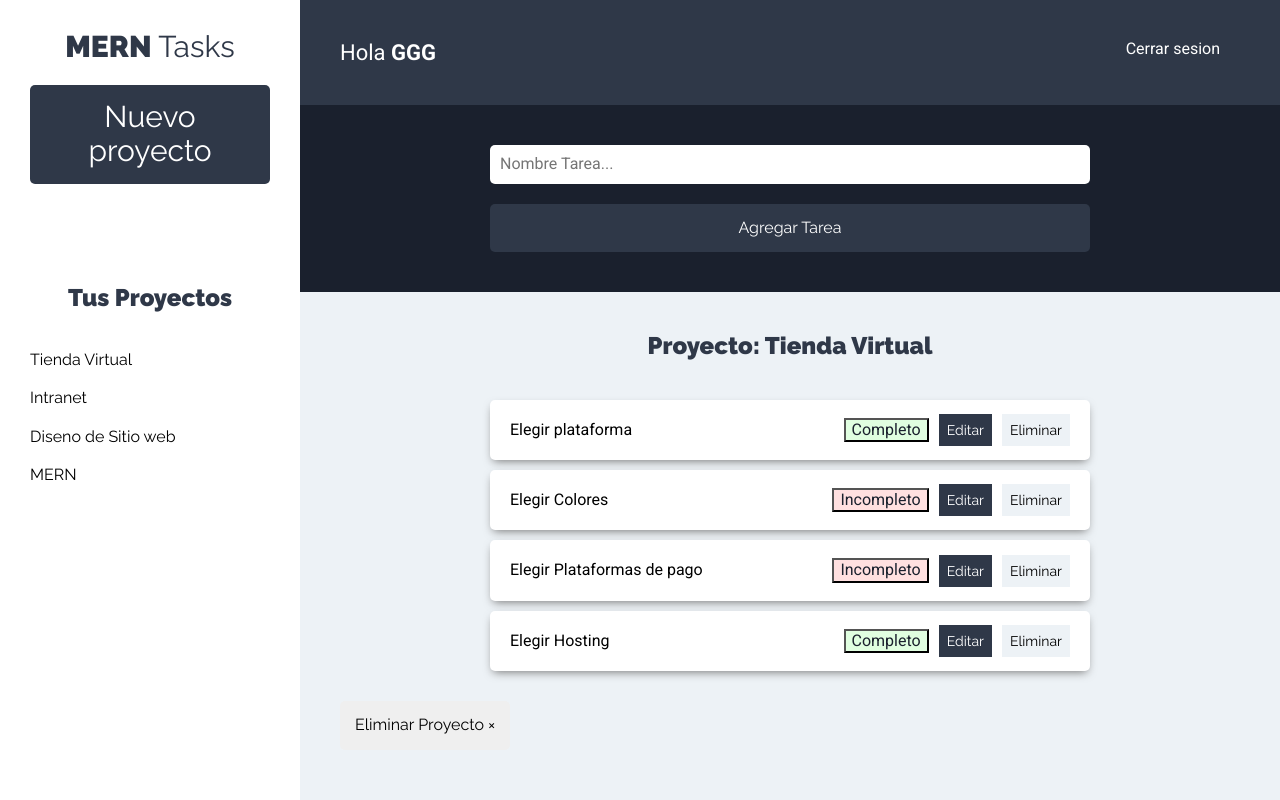
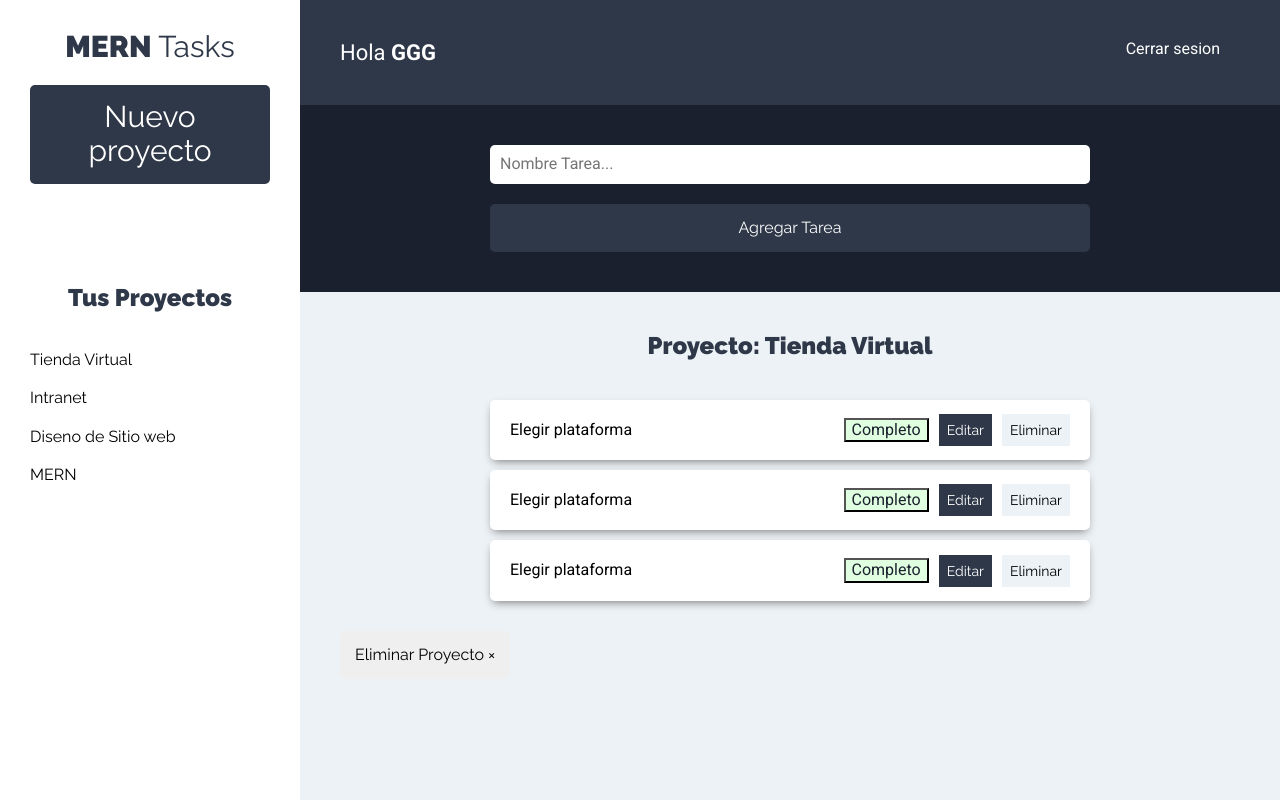
Before and after one commit to ggm11/mern-client, a React (Create React App) app: page /projects in a window 1280 px wide. Both pictures are taken after a click on the button "Tienda Virtual". Built offline with nearby package versions, Linux system fonts and the light colour scheme.

Commit message:
221 delete task reducer WIP

```diff
--- a/src/App.js
+++ b/src/App.js
@@ -8,10 +8,12 @@ import NewAccount from './components/auth/NewAccount';
 
 // context
 import ProjectState from './context/projects/projectState';
+import TaskState from './context/tasks/taskState';
 
 function App() {
   return (
     <ProjectState>
+      <TaskState>
         <Router>
           <Switch>
             <Route exact path="/" component={Login} />
@@ -19,6 +21,7 @@ function App() {
             <Route exact path="/projects" component={Projects} />
           </Switch>
         </Router>
+      </TaskState>
     </ProjectState>
   );
 }
--- a/src/components/projects/Project.jsx
+++ b/src/components/projects/Project.jsx
@@ -3,12 +3,18 @@ import { useContext } from 'react';
 
 // context
 import projectContext from '../../context/projects/projectContext';
-
+import taskContext from '../../context/tasks/taskContext';
 function Project({ project }) {
   const projectCxt = useContext(projectContext);
+  const taskCxt = useContext(taskContext);
+
   const { setSelectedProject } = projectCxt;
+  const { getTasksById } = taskCxt;
 
-  const handleClick = () => setSelectedProject(project.id);
+  const handleClick = () => {
+    setSelectedProject(project.id);
+    getTasksById(project.id);
+  };
 
   return (
     <li>
--- a/src/components/projects/ProjectList.jsx
+++ b/src/components/projects/ProjectList.jsx
@@ -17,7 +17,8 @@ function ProjectList() {
     getProjects();
   }, []);
 
-  if (projects.length === 0) return null;
+  if (projects.length === 0)
+    return <p>No hay proyectos, comienza creando uno</p>;
 
   return (
     <ul className="listado-proyectos">
--- a/src/components/tasks/TaskForm.jsx
+++ b/src/components/tasks/TaskForm.jsx
@@ -1,13 +1,47 @@
+// vendors
+import { useContext, useState } from 'react';
+
+// context
+import projectContext from '../../context/projects/projectContext';
+import taskContext from '../../context/tasks/taskContext';
+
 function TaskForm() {
+  const projectCxt = useContext(projectContext);
+  const { selectedProject } = projectCxt;
+
+  const taskCxt = useContext(taskContext);
+  const { taskError, createTask, validateTask } = taskCxt;
+
+  const [task, setTask] = useState('');
+
+  if (!selectedProject) return null;
+
+  const handleChange = (e) => setTask(e.target.value);
+
+  const handleSubmit = (e) => {
+    e.preventDefault();
+
+    if (task.trim() === '') {
+      validateTask();
+      return;
+    }
+
+    const [selected] = selectedProject;
+    createTask({ task, projectId: selected.id });
+    setTask('');
+  };
+
   return (
     <div className="formulario">
-      <form action="">
+      <form onSubmit={handleSubmit}>
         <div className="contenedor-input">
           <input
             type="text"
             className="input-text"
             placeholder="Nombre Tarea..."
             name="name"
+            value={task}
+            onChange={handleChange}
           />
         </div>
         <div className="contenedor-input">
@@ -15,10 +49,12 @@ function TaskForm() {
             type="submit"
             className="btn btn-primario btn-submit btn-block"
             value="Agregar Tarea"
-
           />
         </div>
       </form>
+      {taskError && (
+        <p className="alerta-error">El nombre de la tarea es obligatorio</p>
+      )}
     </div>
   );
 }
--- a/src/components/tasks/TaskList.jsx
+++ b/src/components/tasks/TaskList.jsx
@@ -6,34 +6,42 @@ import Task from './Task';
 
 // context
 import projectContext from '../../context/projects/projectContext';
+import taskContext from '../../context/tasks/taskContext';
 
 function TaskList() {
-  const projectTasks = [
-    { name: 'Elegir plataforma', state: true },
-    { name: 'Elegir Colores', state: false },
-    { name: 'Elegir Plataformas de pago', state: false },
-    { name: 'Elegir Hosting', state: true },
-  ];
+  const projectCxt = useContext(projectContext);
+  const { selectedProject, deleteProject } = projectCxt;
 
-  const projectCxt = useContext(projectContext);
-  const { selectedProject } = projectCxt;
+  const taskCxt = useContext(taskContext);
+  const { tasksBySelectedProject } = taskCxt;
+
   if (!selectedProject) return <h2>Selecciona un proyecto</h2>;
   const [project] = selectedProject;
+
+  const handleClick = () => {
+    deleteProject(project.id);
+  };
 
   return (
     selectedProject && (
       <>
         <h2>Proyecto: {project.name}</h2>
         <ul className="listado-tareas">
-          {projectTasks.length === 0 ? (
+          {tasksBySelectedProject.length === 0 ? (
             <li className="tarea">
               <p>No hay tareas</p>
             </li>
           ) : (
-            projectTasks.map((task, index) => <Task key={index} task={task} />)
+            tasksBySelectedProject.map((task, index) => (
+              <Task key={index} task={task} />
+            ))
           )}
         </ul>
-        <button type="button" className="btn btn-eliminar">
+        <button
+          type="button"
+          className="btn btn-eliminar"
+          onClick={handleClick}
+        >
           Eliminar Proyecto &times;
         </button>
       </>
--- a/src/context/projects/projectReducer.js
+++ b/src/context/projects/projectReducer.js
@@ -4,6 +4,7 @@ import {
   PROJECT_SET_PROJECT,
   PROJECT_NAME_EMPTY_ALERT,
   PROJECT_SELECTED_PROJECT,
+  PROJECT_DELETE_PROJECT,
 } from '../../types';
 
 const projectReducer = (state, action) => {
@@ -31,6 +32,12 @@ const projectReducer = (state, action) => {
           (project) => project.id === action.payload
         ),
       };
+    case PROJECT_DELETE_PROJECT:
+      return {
+        ...state,
+        selectedProject: null,
+        projects: state.projects.filter(({ id }) => id !== action.payload),
+      };
     default:
       return state;
   }
--- a/src/context/projects/projectState.js
+++ b/src/context/projects/projectState.js
@@ -13,6 +13,7 @@ import {
   PROJECT_SET_PROJECT,
   PROJECT_NAME_EMPTY_ALERT,
   PROJECT_SELECTED_PROJECT,
+  PROJECT_DELETE_PROJECT,
 } from '../../types';
 
 const projects = [
@@ -45,6 +46,9 @@ const ProjectState = (props) => {
   const setSelectedProject = (projectId) =>
     dispatch({ type: PROJECT_SELECTED_PROJECT, payload: projectId });
 
+  const deleteProject = (projectId) =>
+    dispatch({ type: PROJECT_DELETE_PROJECT, payload: projectId });
+
   return (
     <projectContext.Provider
       value={{
@@ -57,6 +61,7 @@ const ProjectState = (props) => {
         setProject,
         setNameIsEmpty,
         setSelectedProject,
+        deleteProject,
       }}
     >
       {props.children}
--- /dev/null
+++ b/src/context/tasks/taskContext.js
@@ -0,0 +1,6 @@
+// vendors
+import { createContext } from 'react';
+
+const taskContext = createContext();
+
+export default taskContext;
--- /dev/null
+++ b/src/context/tasks/taskReducer.js
@@ -0,0 +1,45 @@
+// types
+import {
+  TASK_PROJECT_TASKS,
+  TASK_CREATE_TASK,
+  TASK_VALIDATE_TASK,
+  TASK_DELETE_TASK,
+} from '../../types';
+
+const taskReducer = (state, action) => {
+  switch (action.type) {
+    case TASK_PROJECT_TASKS:
+      return {
+        ...state,
+        tasksBySelectedProject: state.tasks.filter(
+          ({ projectId }) => projectId === action.payload
+        ),
+      };
+    case TASK_CREATE_TASK:
+      return {
+        ...state,
+        tasks: [...state.tasks, action.payload],
+        tasksBySelectedProject: [
+          ...state.tasksBySelectedProject,
+          action.payload,
+        ],
+        taskError: false,
+      };
+    case TASK_VALIDATE_TASK:
+      return {
+        ...state,
+        taskError: true,
+      };
+    case TASK_DELETE_TASK:
+      return {
+        ...state,
+        tasksBySelectedProject: state.tasksBySelectedProject.filter(
+          (task) => task.id !== action.payload.id
+        ),
+      };
+    default:
+      return state;
+  }
+};
+
+export default taskReducer;
--- /dev/null
+++ b/src/context/tasks/taskState.js
@@ -0,0 +1,71 @@
+// vendors
+import { useReducer } from 'react';
+
+// context
+import taskContext from './taskContext';
+
+// reducer
+import taskReducer from './taskReducer';
+
+// types
+import {
+  TASK_PROJECT_TASKS,
+  TASK_CREATE_TASK,
+  TASK_VALIDATE_TASK,
+  TASK_DELETE_TASK,
+} from '../../types';
+
+const TaskState = (props) => {
+  const initialState = {
+    tasks: [
+      { name: 'Elegir plataforma', state: true, projectId: 1 },
+      { name: 'Elegir Colores', state: false, projectId: 2 },
+      { name: 'Elegir Plataformas de pago', state: false, projectId: 3 },
+      { name: 'Elegir Hosting', state: true, projectId: 4 },
+      { name: 'Elegir plataforma', state: true, projectId: 1 },
+      { name: 'Elegir Colores', state: false, projectId: 2 },
+      { name: 'Elegir Plataformas de pago', state: false, projectId: 3 },
+      { name: 'Elegir Hosting', state: true, projectId: 4 },
+      { name: 'Elegir plataforma', state: true, projectId: 1 },
+      { name: 'Elegir Colores', state: false, projectId: 2 },
+      { name: 'Elegir Plataformas de pago', state: false, projectId: 3 },
+      { name: 'Elegir Hosting', state: true, projectId: 4 },
+      { name: 'Elegir plataforma', state: true, projectId: 3 },
+    ],
+    tasksBySelectedProject: null,
+    taskError: false,
+  };
+
+  const [state, dispatch] = useReducer(taskReducer, initialState);
+
+  const getTasksById = (projectId) =>
+    dispatch({ type: TASK_PROJECT_TASKS, payload: projectId });
+
+  const createTask = ({ task, projectId }) =>
+    dispatch({
+      type: TASK_CREATE_TASK,
+      payload: { name: task, state: false, projectId },
+    });
+
+  const validateTask = () => dispatch({ type: TASK_VALIDATE_TASK });
+
+  const deleteTask = (id) => dispatch({ type: TASK_DELETE_TASK, payload: id });
+
+  return (
+    <taskContext.Provider
+      value={{
+        tasks: state.tasks,
+        tasksBySelectedProject: state.tasksBySelectedProject,
+        taskError: state.taskError,
+        getTasksById,
+        createTask,
+        validateTask,
+        deleteTask,
+      }}
+    >
+      {props.children}
+    </taskContext.Provider>
+  );
+};
+
+export default TaskState;
--- a/src/types/index.js
+++ b/src/types/index.js
@@ -3,3 +3,8 @@ export const PROJECT_GET_PROJECTS = 'PROJECT_GET_PROJECTS';
 export const PROJECT_SET_PROJECT = 'PROJECT_SET_PROJECT';
 export const PROJECT_NAME_EMPTY_ALERT = 'PROJECT_NAME_EMPTY_ALERT';
 export const PROJECT_SELECTED_PROJECT = 'PROJECT_SELECTED_PROJECT';
+export const PROJECT_DELETE_PROJECT = 'PROJECT_DELETE_PROJECT';
+export const TASK_PROJECT_TASKS = 'TASK_PROJECT_TASKS';
+export const TASK_CREATE_TASK = 'TASK_CREATE_TASK';
+export const TASK_VALIDATE_TASK = 'TASK_VALIDATE_TASK';
+export const TASK_DELETE_TASK = 'TASK_DELETE_TASK';
```
Lines whose indentation alone changed are shown as unchanged.
